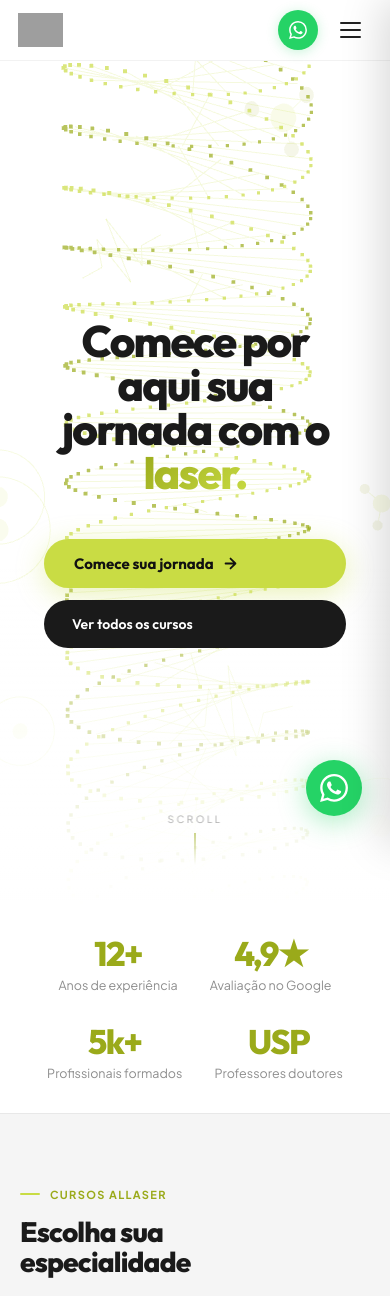
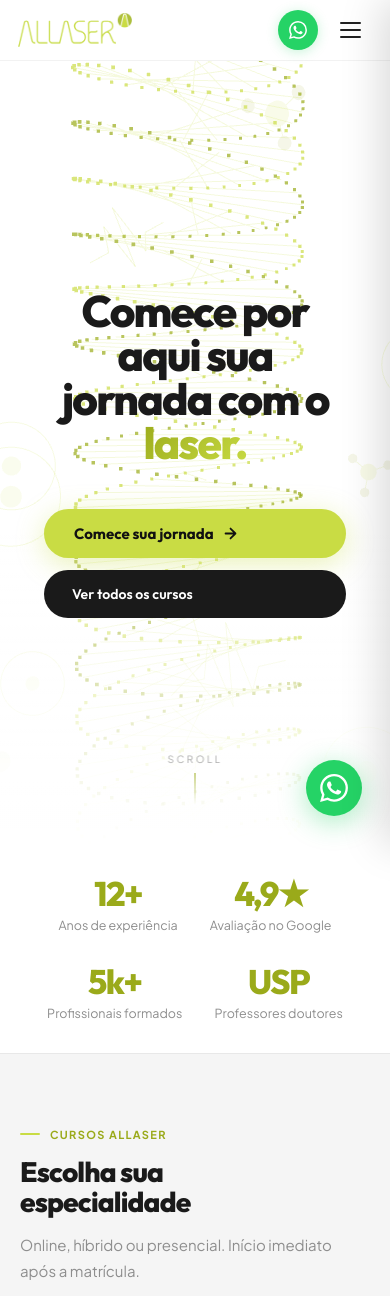
Before and after one commit to rodrigo-carfon/Pefaz, a PHP site: page / in a window 390 px wide. Shown: the top 1296 px of the page. Run offline with PHP 8.4, Linux system fonts and the light colour scheme; grey boxes are pictures that could not be loaded.

Commit message:
migra imagens externas para o repositorio local
Substitui as 9 referencias de imagens hospedadas em
allaser.com.br pelos arquivos locais em /assets/images/,
deixando o site autonomo do servidor antigo.

Inclui dois fixes de layout que apareceram apos a migracao:
- header sticky agora gruda no topo durante todo o scroll
  (display:contents no #site-header + overflow-x:clip no body)
- hero ocupava 100vh sem descontar o cabecalho, deixando o
  conteudo centralizado abaixo da tela e o "Scroll" invisivel
  (calc(100vh - 106px) desktop / -60px mobile)

Co-Authored-By: Claude Opus 4.7 (1M context) <noreply@anthropic.com>

```diff
--- a/assets/components.js
+++ b/assets/components.js
@@ -32,7 +32,7 @@
 <header class="header" id="header">
   <div class="header__inner">
     <a href="https://allaser.com.br" class="logo">
-      <img src="https://allaser.com.br/wp-content/uploads/2022/06/logo-allaser.png-1024x305.webp" alt="Allaser" class="logo__img">
+      <img src="/assets/images/logo-allaser.webp" alt="Allaser" class="logo__img">
     </a>
     <nav class="nav" aria-label="Navegação principal">
       <div class="nav__item">
@@ -90,7 +90,7 @@
   <div class="mobile-overlay__bg" id="overlayBg"></div>
   <div class="mobile-panel" id="mobilePanel">
     <div class="mobile-panel__head">
-      <img src="https://allaser.com.br/wp-content/uploads/2022/06/logo-allaser.png-1024x305.webp" alt="Allaser" class="mobile-panel__logo">
+      <img src="/assets/images/logo-allaser.webp" alt="Allaser" class="mobile-panel__logo">
       <button class="mobile-panel__close" id="mobileClose">
         <svg viewBox="0 0 24 24" fill="none" stroke="currentColor" stroke-width="2" stroke-linecap="round" stroke-linejoin="round"><line x1="18" y1="6" x2="6" y2="18"/><line x1="6" y1="6" x2="18" y2="18"/></svg>
       </button>
@@ -164,7 +164,7 @@
     <div class="footer__grid">
       <div>
         <div class="footer__brand-logo">
-          <img src="https://allaser.com.br/wp-content/uploads/2022/06/logo-allaser.png-1024x305.webp" alt="Allaser">
+          <img src="/assets/images/logo-allaser.webp" alt="Allaser">
         </div>
         <p class="footer__brand-text">Desde 2012 promovendo conhecimento em laserterapia para profissionais da saúde. Professores Doutores pela USP.</p>
         <div class="footer__brand-badge">
--- a/assets/shared.css
+++ b/assets/shared.css
@@ -42,7 +42,7 @@ body {
   color: var(--dark-600);
   background: var(--gray-50);
   -webkit-font-smoothing: antialiased;
-  overflow-x: hidden;
+  overflow-x: clip;
 }
 a { text-decoration: none; color: inherit; }
 button { border: none; background: none; cursor: pointer; font-family: inherit; }
@@ -51,6 +51,9 @@ ul { list-style: none; }
 ::-webkit-scrollbar { width: 4px; }
 ::-webkit-scrollbar-track { background: var(--gray-50); }
 ::-webkit-scrollbar-thumb { background: var(--lime-dark); border-radius: 2px; }
+
+/* HEADER WRAPPER — display:contents libera o sticky do .header pra atuar no body inteiro */
+#site-header { display: contents; }
 
 /* TOP BAR */
 .topbar { background: var(--dark-900); border-bottom: 1px solid rgba(255,255,255,0.04); }
--- a/index.html
+++ b/index.html
@@ -15,9 +15,14 @@
    HERO
 ═══════════════════════════════════════════════════════ */
 .hero {
-  position: relative; height: 100vh; min-height: 700px;
+  position: relative;
+  height: calc(100vh - 106px);
+  min-height: 600px;
   overflow: hidden; background: #ffffff;
   display: flex; align-items: center; justify-content: center;
+}
+@media (max-width: 640px) {
+  .hero { height: calc(100vh - 60px); min-height: 520px; }
 }
 #three-canvas { position: absolute; inset: 0; width: 100%; height: 100%; }
 .hero-overlay {
@@ -361,7 +366,7 @@
   </div>
   <div class="courses-grid">
     <div class="course-card" onclick="location.href='https://allaser.com.br/cursos/cursos-laserterapia-profissionais-saude/'">
-      <img class="course-thumb" src="https://allaser.com.br/wp-content/uploads/elementor/thumbs/Start-Laser-Banner-1-rkyb4vmq6szabfjcy9umf92i2ay6lahx9p06bsoxxs.png" alt="Start Laser" onerror="this.style.display='none'">
+      <img class="course-thumb" src="/assets/images/curso-start-laser.png" alt="Start Laser" onerror="this.style.display='none'">
       <span class="course-tag">Online</span>
       <div class="course-name">Start Laser — Laserterapia para Profissionais da Saúde</div>
       <div class="course-desc">Curso introdutório completo, ideal para quem está começando. Aprenda no seu ritmo com início imediato.</div>
@@ -371,7 +376,7 @@
       </div>
     </div>
     <div class="course-card" onclick="location.href='https://allaser.com.br/cursos/curso-de-fotoneuromodulacao/'">
-      <img class="course-thumb" src="https://allaser.com.br/wp-content/uploads/elementor/thumbs/Fotoneuro-Q-rasjgnu3mx4wmrl9iiebpn1fpj4fr9ks09gyviwzio.png" alt="Fotoneuromodulação" onerror="this.style.display='none'">
+      <img class="course-thumb" src="/assets/images/curso-fotoneuro.png" alt="Fotoneuromodulação" onerror="this.style.display='none'">
       <span class="course-tag hib">Híbrido</span>
       <div class="course-name">Curso de Fotoneuromodulação</div>
       <div class="course-desc">Aplicações do laser no sistema nervoso. Protocolos, indicações e evidências científicas atualizadas.</div>
@@ -381,7 +386,7 @@
       </div>
     </div>
     <div class="course-card" onclick="location.href='https://allaser.com.br/cursos/capacitacao-em-fotobiomodulacao-sanguinea-ilib-modificado-presencial/'">
-      <img class="course-thumb" src="https://allaser.com.br/wp-content/uploads/elementor/thumbs/ILIB-15-2-qmr7nu8kwac7zrtdeo6m8vqhsihidmyx8r73fjziz4.jpg" alt="ILIB" onerror="this.style.display='none'">
+      <img class="course-thumb" src="/assets/images/curso-ilib.jpg" alt="ILIB" onerror="this.style.display='none'">
       <span class="course-tag pres">Presencial</span>
       <div class="course-name">ILIB — Fotobiomodulação Sanguínea</div>
       <div class="course-desc">Irradiação laser intravascular de baixa intensidade. Próxima turma: 31/03 · 20h · Online ao vivo.</div>
@@ -391,7 +396,7 @@
       </div>
     </div>
     <div class="course-card" onclick="location.href='https://allaser.com.br/cursos/curso-de-laserpuntura/'">
-      <img class="course-thumb" src="https://allaser.com.br/wp-content/uploads/elementor/thumbs/Inserir-um-titulo-1080-x-1080-px-5-rkybb73o4pmod2cy206c6no1tjt0c1kysyvogrbo40.png" alt="Laserpuntura" onerror="this.style.display='none'">
+      <img class="course-thumb" src="/assets/images/curso-laserpuntura.png" alt="Laserpuntura" onerror="this.style.display='none'">
       <span class="course-tag">Online</span>
       <div class="course-name">Curso de Laserpuntura</div>
       <div class="course-desc">Integração do laser com pontos de acupuntura. Protocolo completo com abordagem prática e teórica.</div>
@@ -401,7 +406,7 @@
       </div>
     </div>
     <div class="course-card" onclick="location.href='https://allaser.com.br/cursos/laserterapia-para-fisioterapeutas/'">
-      <img class="course-thumb" src="https://allaser.com.br/wp-content/uploads/elementor/thumbs/Curso_fisio_allaser_q-1-qb8uk5j9hqckyz28u6qa0f3kgqg6ymx4rw2o08hx3k.png" alt="Fisioterapia" onerror="this.style.display='none'">
+      <img class="course-thumb" src="/assets/images/curso-fisioterapia.png" alt="Fisioterapia" onerror="this.style.display='none'">
       <span class="course-tag hib">Híbrido</span>
       <div class="course-name">Laserterapia para Fisioterapeutas</div>
       <div class="course-desc">Protocolos para fisioterapia: dor, inflamação, reabilitação musculoesquelética e mais.</div>
@@ -411,7 +416,7 @@
       </div>
     </div>
     <div class="course-card" onclick="location.href='https://allaser.com.br/cursos/laserterapia-no-tratamento-de-feridas/'">
-      <img class="course-thumb" src="https://allaser.com.br/wp-content/uploads/elementor/thumbs/Curso_feridas_allaser_q-qb8p8egjafusiplcjau5ct2duzkkphoeet0rk4t6fk.png" alt="Feridas" onerror="this.style.display='none'">
+      <img class="course-thumb" src="/assets/images/curso-feridas.png" alt="Feridas" onerror="this.style.display='none'">
       <span class="course-tag">Online</span>
       <div class="course-name">Laserterapia no Tratamento de Feridas</div>
       <div class="course-desc">Cicatrização de feridas crónicas, úlceras e pós-operatório com protocolos baseados em evidências.</div>
@@ -472,7 +477,7 @@
 <section class="prof-section" id="professores">
   <div class="prof-inner">
     <div class="prof-image-wrap">
-      <img src="https://allaser.com.br/wp-content/uploads/2025/08/b-819x1024.jpg" alt="Profa. Dra. Daiane T. Meneguzzo" onerror="this.src='https://allaser.com.br/wp-content/uploads/2023/05/3gsy4fjgaqm.jpg'">
+      <img src="/assets/images/prof-daiane.jpg" alt="Profa. Dra. Daiane T. Meneguzzo" onerror="this.src='/assets/images/prof-daiane-fallback.jpg'">
       <div class="prof-badge">
         <h4>Profa. Dra. Daiane T. Meneguzzo</h4>
         <p>Fundadora · Doutora pela USP</p>
@@ -553,7 +558,7 @@
       <svg viewBox="0 0 24 24" fill="none" stroke="currentColor" stroke-width="2.5" stroke-linecap="round" stroke-linejoin="round"><line x1="18" y1="6" x2="6" y2="18"/><line x1="6" y1="6" x2="18" y2="18"/></svg>
     </button>
     <div class="fm-logo">
-      <img src="https://allaser.com.br/wp-content/uploads/2022/06/logo-allaser.png-1024x305.webp" alt="Allaser">
+      <img src="/assets/images/logo-allaser.webp" alt="Allaser">
     </div>
     <div class="fm-progress"><div class="fm-progress-bar" id="fmProgress"></div></div>
     <div class="fm-step-label" id="fmStepLabel">Etapa 1 de 4</div>
```
Also changed, not shown: assets/images/curso-feridas.png (added), assets/images/curso-fisioterapia.png (added), assets/images/curso-fotoneuro.png (added), assets/images/curso-ilib.jpg (added), assets/images/curso-laserpuntura.png (added), assets/images/curso-start-laser.png (added), assets/images/logo-allaser.webp (added), assets/images/prof-daiane-fallback.jpg (added), assets/images/prof-daiane.jpg (added).
